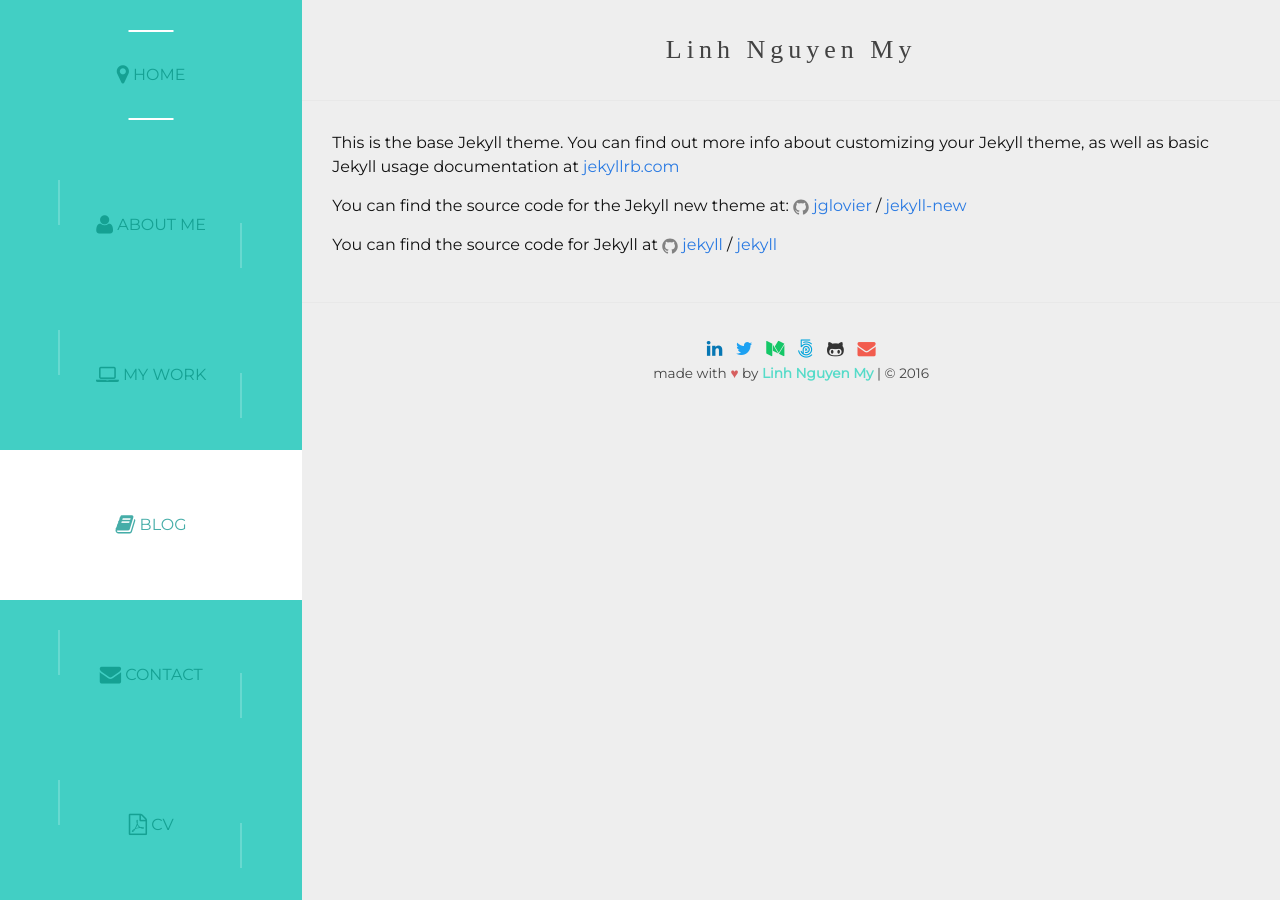
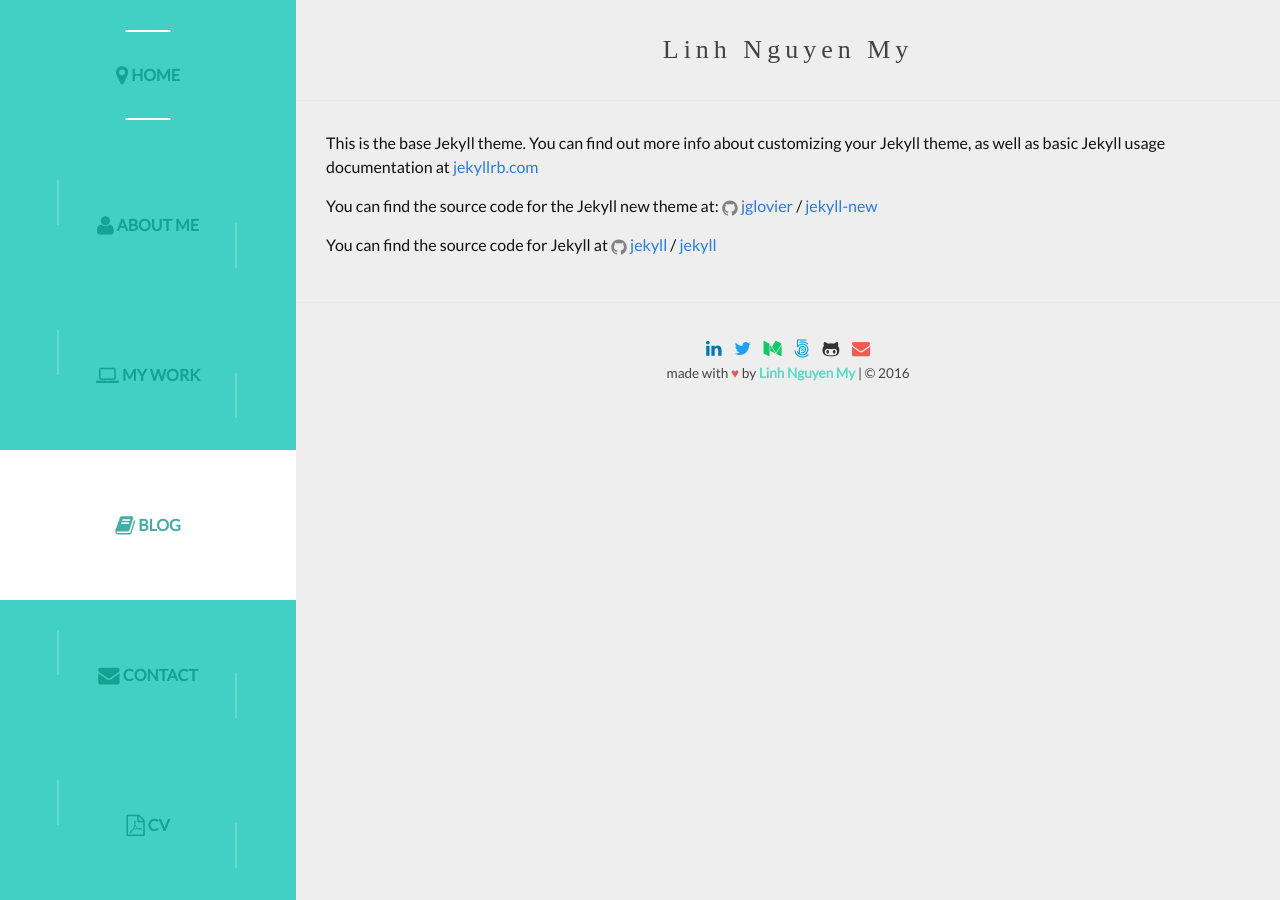
Before and after one commit to pinglinh/pinglinh.com, a Jekyll site: the page built from blog.md, in a window 1280 px wide. Built offline with Jekyll 4.4.1, drawn with Linux system fonts in a browser that asks for light colours; some web fonts are replaced.

Commit message:
Changed body font from Montserrat to Lato

```diff
--- a/_includes/head.html
+++ b/_includes/head.html
@@ -10,7 +10,7 @@
 	<link rel="stylesheet" href="{{ "/css/fontawesome/css/font-awesome.min.css" | prepend: site.baseurl }}">
 	<link rel="stylesheet" href="{{ "/css/animate.css" | prepend: site.baseurl }}">
 <!-- <link rel="stylesheet" href="{{ "/css/stylesheet.css" | prepend: site.baseurl }}"> -->
-	<link href='https://fonts.googleapis.com/css?family=Montserrat|Damion' rel='stylesheet'>
+	<link href='https://fonts.googleapis.com/css?family=Montserrat|Damion|Lato' rel='stylesheet'>
 <!--   <link href="https://fonts.googleapis.com/css?family=Dancing+Script" rel="stylesheet" type='text/css'> -->
   <link rel="stylesheet" href="{{ "/css/main.css" | prepend: site.baseurl }}">
   <link rel="canonical" href="{{ page.url | replace:'index.html','' | prepend: site.baseurl | prepend: site.url }}">
--- a/_sass/_layout.scss
+++ b/_sass/_layout.scss
@@ -70,6 +70,7 @@
       flex-direction: column;
       height: calc( #{$nav-link-height} / #{$nav-link-number} );
       position: relative;
+      font-weight: bold;
       // padding: 0 20px;
       // height: 45px;
       // line-height: 45px;
--- a/css/main.scss
+++ b/css/main.scss
@@ -6,7 +6,7 @@
 
 
 // Our variables
-$base-font-family: "Montserrat", Helvetica, Arial, sans-serif;
+$base-font-family: "Lato", Helvetica, Arial, sans-serif;
 $base-font-size:   16px;
 $base-font-weight: 400;
 $small-font-size:  $base-font-size * 0.875; // 14px
```
